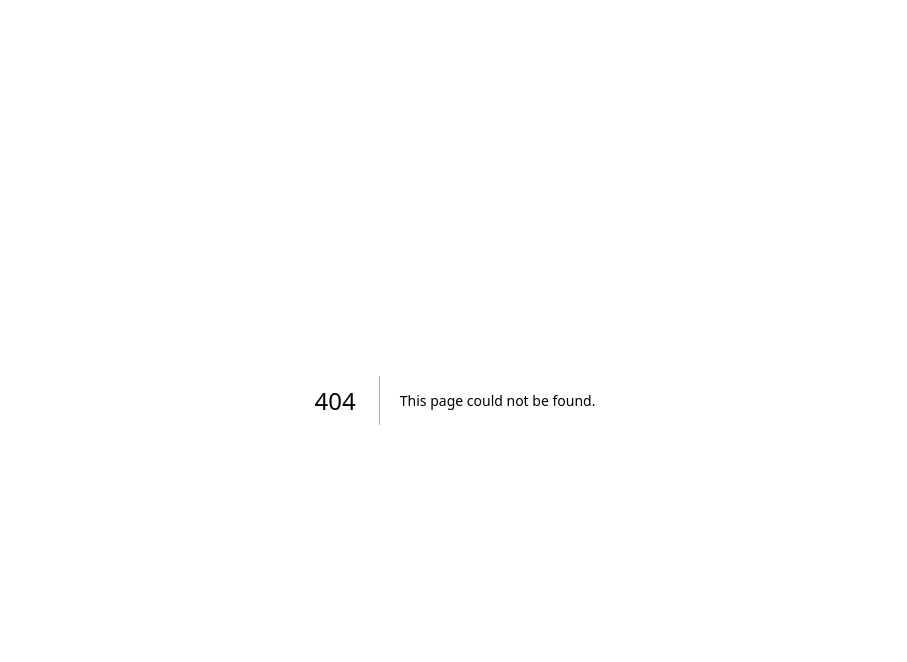
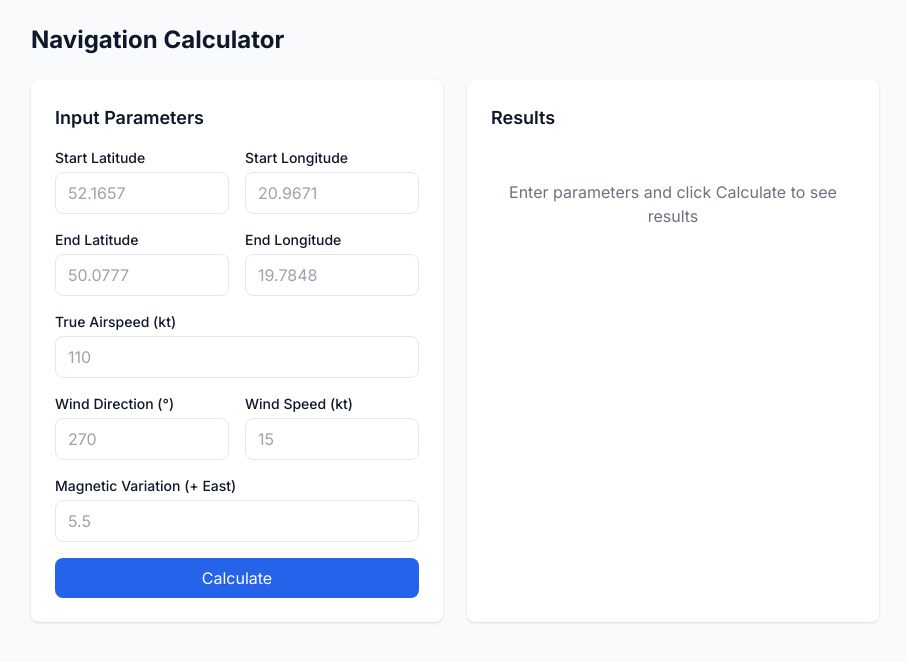
Before and after one commit to jzbm/Flight-Planner-VFR, a Next.js app in the folder frontend/: page /calculator in a window 1280 px wide. Before the commit this address had no page. Shown: the top 662 px of the page, without its empty margins (185-1092 px from the left). Built offline with nearby package versions, Linux system fonts and the light colour scheme.

Commit message:
feat(frontend): add navigation calculator page

```diff
--- /dev/null
+++ b/frontend/src/app/calculator/page.tsx
@@ -0,0 +1,242 @@
+'use client';
+
+import { useState } from 'react';
+import { api } from '@/lib/api';
+
+interface CalculationResult {
+  distance: number;
+  trueCourse: number;
+  magneticCourse: number;
+  trueHeading: number;
+  magneticHeading: number;
+  groundSpeed: number;
+  windCorrectionAngle: number;
+  ete: number;
+}
+
+export default function CalculatorPage() {
+  const [formData, setFormData] = useState({
+    startLat: '',
+    startLon: '',
+    endLat: '',
+    endLon: '',
+    tas: '',
+    windDirection: '',
+    windSpeed: '',
+    magneticVariation: '',
+  });
+  const [result, setResult] = useState<CalculationResult | null>(null);
+  const [isLoading, setIsLoading] = useState(false);
+  const [error, setError] = useState('');
+
+  const handleSubmit = async (e: React.FormEvent) => {
+    e.preventDefault();
+    setIsLoading(true);
+    setError('');
+
+    try {
+      const response = await api.post('/calculations/navigation', {
+        startLat: parseFloat(formData.startLat),
+        startLon: parseFloat(formData.startLon),
+        endLat: parseFloat(formData.endLat),
+        endLon: parseFloat(formData.endLon),
+        tas: parseFloat(formData.tas),
+        windDirection: formData.windDirection ? parseFloat(formData.windDirection) : undefined,
+        windSpeed: formData.windSpeed ? parseFloat(formData.windSpeed) : undefined,
+        magneticVariation: formData.magneticVariation ? parseFloat(formData.magneticVariation) : undefined,
+      });
+      setResult(response.data);
+    } catch (err: any) {
+      setError(err.response?.data?.message || 'Calculation failed');
+    } finally {
+      setIsLoading(false);
+    }
+  };
+
+  const handleChange = (e: React.ChangeEvent<HTMLInputElement>) => {
+    setFormData({ ...formData, [e.target.name]: e.target.value });
+  };
+
+  return (
+    <div className="max-w-4xl mx-auto p-6">
+      <h1 className="text-2xl font-bold mb-6">Navigation Calculator</h1>
+
+      <div className="grid grid-cols-1 lg:grid-cols-2 gap-6">
+        <div className="bg-white dark:bg-gray-800 rounded-lg shadow p-6">
+          <h2 className="text-lg font-semibold mb-4">Input Parameters</h2>
+
+          <form onSubmit={handleSubmit} className="space-y-4">
+            <div className="grid grid-cols-2 gap-4">
+              <div>
+                <label className="block text-sm font-medium mb-1">Start Latitude</label>
+                <input
+                  type="number"
+                  name="startLat"
+                  value={formData.startLat}
+                  onChange={handleChange}
+                  step="0.0001"
+                  required
+                  className="w-full px-3 py-2 border rounded-lg dark:bg-gray-700 dark:border-gray-600"
+                  placeholder="52.1657"
+                />
+              </div>
+              <div>
+                <label className="block text-sm font-medium mb-1">Start Longitude</label>
+                <input
+                  type="number"
+                  name="startLon"
+                  value={formData.startLon}
+                  onChange={handleChange}
+                  step="0.0001"
+                  required
+                  className="w-full px-3 py-2 border rounded-lg dark:bg-gray-700 dark:border-gray-600"
+                  placeholder="20.9671"
+                />
+              </div>
+            </div>
+
+            <div className="grid grid-cols-2 gap-4">
+              <div>
+                <label className="block text-sm font-medium mb-1">End Latitude</label>
+                <input
+                  type="number"
+                  name="endLat"
+                  value={formData.endLat}
+                  onChange={handleChange}
+                  step="0.0001"
+                  required
+                  className="w-full px-3 py-2 border rounded-lg dark:bg-gray-700 dark:border-gray-600"
+                  placeholder="50.0777"
+                />
+              </div>
+              <div>
+                <label className="block text-sm font-medium mb-1">End Longitude</label>
+                <input
+                  type="number"
+                  name="endLon"
+                  value={formData.endLon}
+                  onChange={handleChange}
+                  step="0.0001"
+                  required
+                  className="w-full px-3 py-2 border rounded-lg dark:bg-gray-700 dark:border-gray-600"
+                  placeholder="19.7848"
+                />
+              </div>
+            </div>
+
+            <div>
+              <label className="block text-sm font-medium mb-1">True Airspeed (kt)</label>
+              <input
+                type="number"
+                name="tas"
+                value={formData.tas}
+                onChange={handleChange}
+                required
+                className="w-full px-3 py-2 border rounded-lg dark:bg-gray-700 dark:border-gray-600"
+                placeholder="110"
+              />
+            </div>
+
+            <div className="grid grid-cols-2 gap-4">
+              <div>
+                <label className="block text-sm font-medium mb-1">Wind Direction (°)</label>
+                <input
+                  type="number"
+                  name="windDirection"
+                  value={formData.windDirection}
+                  onChange={handleChange}
+                  min="0"
+                  max="360"
+                  className="w-full px-3 py-2 border rounded-lg dark:bg-gray-700 dark:border-gray-600"
+                  placeholder="270"
+                />
+              </div>
+              <div>
+                <label className="block text-sm font-medium mb-1">Wind Speed (kt)</label>
+                <input
+                  type="number"
+                  name="windSpeed"
+                  value={formData.windSpeed}
+                  onChange={handleChange}
+                  min="0"
+                  className="w-full px-3 py-2 border rounded-lg dark:bg-gray-700 dark:border-gray-600"
+                  placeholder="15"
+                />
+              </div>
+            </div>
+
+            <div>
+              <label className="block text-sm font-medium mb-1">Magnetic Variation (+ East)</label>
+              <input
+                type="number"
+                name="magneticVariation"
+                value={formData.magneticVariation}
+                onChange={handleChange}
+                step="0.1"
+                className="w-full px-3 py-2 border rounded-lg dark:bg-gray-700 dark:border-gray-600"
+                placeholder="5.5"
+              />
+            </div>
+
+            {error && (
+              <div className="text-red-500 text-sm">{error}</div>
+            )}
+
+            <button
+              type="submit"
+              disabled={isLoading}
+              className="w-full bg-blue-600 text-white py-2 px-4 rounded-lg hover:bg-blue-700 disabled:opacity-50"
+            >
+              {isLoading ? 'Calculating...' : 'Calculate'}
+            </button>
+          </form>
+        </div>
+
+        <div className="bg-white dark:bg-gray-800 rounded-lg shadow p-6">
+          <h2 className="text-lg font-semibold mb-4">Results</h2>
+
+          {result ? (
+            <div className="space-y-3">
+              <div className="flex justify-between py-2 border-b dark:border-gray-700">
+                <span className="text-gray-600 dark:text-gray-400">Distance</span>
+                <span className="font-semibold">{result.distance} NM</span>
+              </div>
+              <div className="flex justify-between py-2 border-b dark:border-gray-700">
+                <span className="text-gray-600 dark:text-gray-400">True Course</span>
+                <span className="font-semibold">{result.trueCourse}°</span>
+              </div>
+              <div className="flex justify-between py-2 border-b dark:border-gray-700">
+                <span className="text-gray-600 dark:text-gray-400">Magnetic Course</span>
+                <span className="font-semibold">{result.magneticCourse}°</span>
+              </div>
+              <div className="flex justify-between py-2 border-b dark:border-gray-700">
+                <span className="text-gray-600 dark:text-gray-400">True Heading</span>
+                <span className="font-semibold">{result.trueHeading}°</span>
+              </div>
+              <div className="flex justify-between py-2 border-b dark:border-gray-700">
+                <span className="text-gray-600 dark:text-gray-400">Magnetic Heading</span>
+                <span className="font-semibold">{result.magneticHeading}°</span>
+              </div>
+              <div className="flex justify-between py-2 border-b dark:border-gray-700">
+                <span className="text-gray-600 dark:text-gray-400">Ground Speed</span>
+                <span className="font-semibold">{result.groundSpeed} kt</span>
+              </div>
+              <div className="flex justify-between py-2 border-b dark:border-gray-700">
+                <span className="text-gray-600 dark:text-gray-400">Wind Correction Angle</span>
+                <span className="font-semibold">{result.windCorrectionAngle}°</span>
+              </div>
+              <div className="flex justify-between py-2">
+                <span className="text-gray-600 dark:text-gray-400">ETE</span>
+                <span className="font-semibold">{result.ete} min</span>
+              </div>
+            </div>
+          ) : (
+            <p className="text-gray-500 text-center py-8">
+              Enter parameters and click Calculate to see results
+            </p>
+          )}
+        </div>
+      </div>
+    </div>
+  );
+}
```
